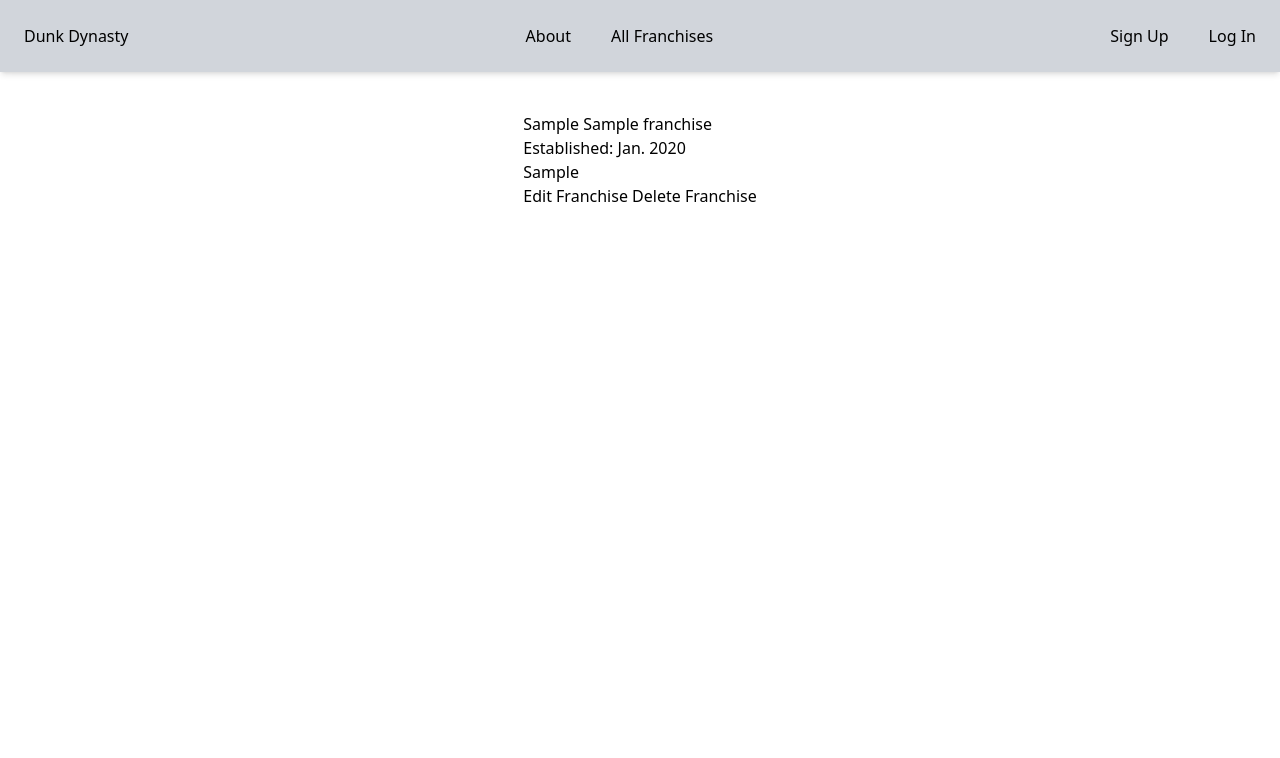
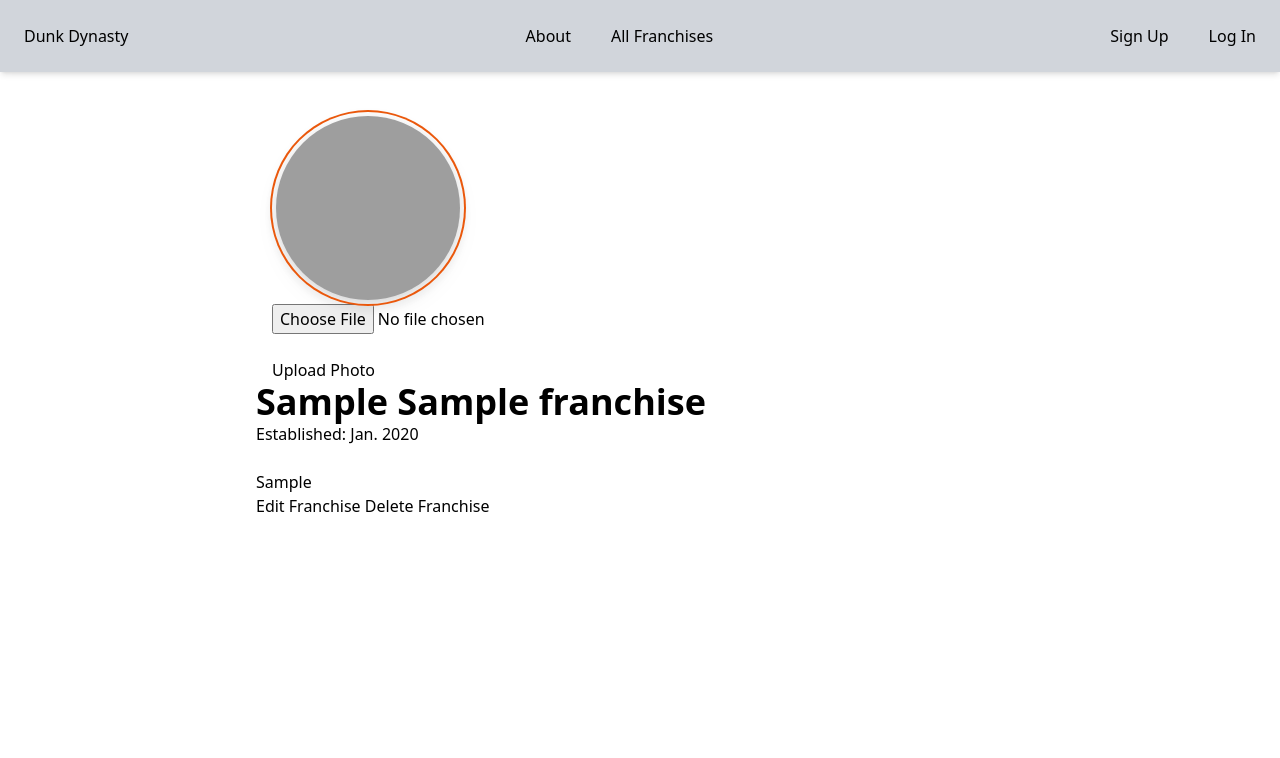
Before and after one commit to zachkurfirst/dunk-dynasty, a Django app: page /franchises/1/ in a window 1280 px wide. Shown: the top 758 px of the page. Run offline with Django 5.2, Linux system fonts and the light colour scheme; tables that the repository leaves empty hold one stand-in row (values such as "Sample post"); style sheets or scripts are compiled from the project's sources; some libraries are stand-ins or nearby versions; grey boxes are pictures that could not be loaded.

Commit message:
complete s3 image upload functionality

```diff
--- a/main_app/admin.py
+++ b/main_app/admin.py
@@ -1,5 +1,6 @@
 from django.contrib import admin
 # Import model
-from .models import Franchise
+from .models import Franchise, Photo
 # Register your models here.
 admin.site.register(Franchise)
+admin.site.register(Photo)
--- a/main_app/templates/franchises/detail.html
+++ b/main_app/templates/franchises/detail.html
@@ -1,13 +1,33 @@
 {% extends 'base.html' %}
 
 {% block content %}
-
-<h1>{{ franchise.city }} {{ franchise.name }}</h1>
-<h2>Established: {{ franchise.established|date:'N Y' }}</h2>
-<p>{{ franchise.motto }}</p>
-<div>
-    <a href="{% url 'franchises_update' franchise.id %}" class="btn">Edit Franchise</a>
-    <a href="{% url 'franchises_delete' franchise.id %}" class="btn">Delete Franchise</a>
+<div class="flex flex-wrap" id="header">
+    <div class="w-3/4 sm:w-1/2 px-4" id="photo">
+        {% for photo in franchise.photo_set.all %}
+        <img class="rounded-full w-48 h-48 p-1 align-middle ring-2 ring-orange-600 drop-shadow-lg" src="{{ photo.url }}" alt="Photo for {{ franchise.city }} {{ franchise.name }}">
+        {% empty %}
+        <!-- <div class="center-align">No Photos Uploaded (insert placeholder)</div> -->
+        <svg xmlns="http://www.w3.org/2000/svg" viewBox="0 0 24 24" fill="currentColor" class="w-3/4">
+            <path fill-rule="evenodd" d="M1.5 6a2.25 2.25 0 0 1 2.25-2.25h16.5A2.25 2.25 0 0 1 22.5 6v12a2.25 2.25 0 0 1-2.25 2.25H3.75A2.25 2.25 0 0 1 1.5 18V6ZM3 16.06V18c0 .414.336.75.75.75h16.5A.75.75 0 0 0 21 18v-1.94l-2.69-2.689a1.5 1.5 0 0 0-2.12 0l-.88.879.97.97a.75.75 0 1 1-1.06 1.06l-5.16-5.159a1.5 1.5 0 0 0-2.12 0L3 16.061Zm10.125-7.81a1.125 1.125 0 1 1 2.25 0 1.125 1.125 0 0 1-2.25 0Z" clip-rule="evenodd" />
+          </svg>
+        {% endfor %}
+        <form action="{% url 'add_photo' franchise.id %}" enctype="multipart/form-data" method="POST">
+            {% csrf_token %}
+            <input type="file" name="photo-file">
+            <br><br>
+            <button type="submit">Upload Photo</button>
+        </form>
+    </div>
+    <div id="franchise-info">
+        <h1 class="text-4xl font-bold">{{ franchise.city }} {{ franchise.name }}</h1>
+        <h2>Established: {{ franchise.established|date:'N Y' }}</h2>
+        <br>
+        <p>{{ franchise.motto }}</p>
+        <div>
+            <a href="{% url 'franchises_update' franchise.id %}" class="btn">Edit Franchise</a>
+            <a href="{% url 'franchises_delete' franchise.id %}" class="btn">Delete Franchise</a>
+        </div>
+    </div>
 </div>
 
 {% endblock %}
--- a/theme/static/css/dist/styles.css
+++ b/theme/static/css/dist/styles.css
@@ -827,8 +827,89 @@ select {
   height: 100vh;
 }
 
+.h-auto {
+  height: auto;
+}
+
+.h-6 {
+  height: 1.5rem;
+}
+
+.h-96 {
+  height: 24rem;
+}
+
+.h-24 {
+  height: 6rem;
+}
+
+.h-36 {
+  height: 9rem;
+}
+
+.h-48 {
+  height: 12rem;
+}
+
+.max-h-96 {
+  max-height: 24rem;
+}
+
 .w-full {
   width: 100%;
+}
+
+.w-6 {
+  width: 1.5rem;
+}
+
+.w-fit {
+  width: -moz-fit-content;
+  width: fit-content;
+}
+
+.w-3\/4 {
+  width: 75%;
+}
+
+.w-6\/12 {
+  width: 50%;
+}
+
+.w-1\/2 {
+  width: 50%;
+}
+
+.w-96 {
+  width: 24rem;
+}
+
+.w-24 {
+  width: 6rem;
+}
+
+.w-36 {
+  width: 9rem;
+}
+
+.w-48 {
+  width: 12rem;
+}
+
+.max-w-full {
+  max-width: 100%;
+}
+
+.max-w-lg {
+  max-width: 32rem;
+}
+
+.max-w-96 {
+  max-width: 24rem;
+}
+
+.max-w-none {
+  max-width: none;
 }
 
 .grow {
@@ -841,6 +922,10 @@ select {
 
 .flex-col {
   flex-direction: column;
+}
+
+.flex-wrap {
+  flex-wrap: wrap;
 }
 
 .items-center {
@@ -868,12 +953,28 @@ select {
   row-gap: 0.5rem;
 }
 
+.overflow-hidden {
+  overflow: hidden;
+}
+
+.rounded-full {
+  border-radius: 9999px;
+}
+
+.rounded {
+  border-radius: 0.25rem;
+}
+
 .border {
   border-width: 1px;
 }
 
 .border-2 {
   border-width: 2px;
+}
+
+.border-none {
+  border-style: none;
 }
 
 .bg-gray-300 {
@@ -890,12 +991,25 @@ select {
   padding: 1.5rem;
 }
 
+.p-1 {
+  padding: 0.25rem;
+}
+
+.px-4 {
+  padding-left: 1rem;
+  padding-right: 1rem;
+}
+
 .pt-0 {
   padding-top: 0px;
 }
 
 .text-right {
   text-align: right;
+}
+
+.align-middle {
+  vertical-align: middle;
 }
 
 .font-serif {
@@ -910,6 +1024,21 @@ select {
 .text-5xl {
   font-size: 3rem;
   line-height: 1;
+}
+
+.text-3xl {
+  font-size: 1.875rem;
+  line-height: 2.25rem;
+}
+
+.text-6xl {
+  font-size: 3.75rem;
+  line-height: 1;
+}
+
+.text-4xl {
+  font-size: 2.25rem;
+  line-height: 2.5rem;
 }
 
 .font-bold {
@@ -943,13 +1072,67 @@ select {
   color: rgb(239 68 68 / var(--tw-text-opacity));
 }
 
+.text-gray-400 {
+  --tw-text-opacity: 1;
+  color: rgb(156 163 175 / var(--tw-text-opacity));
+}
+
+.text-gray-700 {
+  --tw-text-opacity: 1;
+  color: rgb(55 65 81 / var(--tw-text-opacity));
+}
+
 .shadow-md {
   --tw-shadow: 0 4px 6px -1px rgb(0 0 0 / 0.1), 0 2px 4px -2px rgb(0 0 0 / 0.1);
   --tw-shadow-colored: 0 4px 6px -1px var(--tw-shadow-color), 0 2px 4px -2px var(--tw-shadow-color);
   box-shadow: var(--tw-ring-offset-shadow, 0 0 #0000), var(--tw-ring-shadow, 0 0 #0000), var(--tw-shadow);
 }
 
+.shadow-2xl {
+  --tw-shadow: 0 25px 50px -12px rgb(0 0 0 / 0.25);
+  --tw-shadow-colored: 0 25px 50px -12px var(--tw-shadow-color);
+  box-shadow: var(--tw-ring-offset-shadow, 0 0 #0000), var(--tw-ring-shadow, 0 0 #0000), var(--tw-shadow);
+}
+
+.ring-2 {
+  --tw-ring-offset-shadow: var(--tw-ring-inset) 0 0 0 var(--tw-ring-offset-width) var(--tw-ring-offset-color);
+  --tw-ring-shadow: var(--tw-ring-inset) 0 0 0 calc(2px + var(--tw-ring-offset-width)) var(--tw-ring-color);
+  box-shadow: var(--tw-ring-offset-shadow), var(--tw-ring-shadow), var(--tw-shadow, 0 0 #0000);
+}
+
+.ring-gray-400 {
+  --tw-ring-opacity: 1;
+  --tw-ring-color: rgb(156 163 175 / var(--tw-ring-opacity));
+}
+
+.ring-orange-800 {
+  --tw-ring-opacity: 1;
+  --tw-ring-color: rgb(154 52 18 / var(--tw-ring-opacity));
+}
+
+.ring-orange-600 {
+  --tw-ring-opacity: 1;
+  --tw-ring-color: rgb(234 88 12 / var(--tw-ring-opacity));
+}
+
+.drop-shadow-lg {
+  --tw-drop-shadow: drop-shadow(0 10px 8px rgb(0 0 0 / 0.04)) drop-shadow(0 4px 3px rgb(0 0 0 / 0.1));
+  filter: var(--tw-blur) var(--tw-brightness) var(--tw-contrast) var(--tw-grayscale) var(--tw-hue-rotate) var(--tw-invert) var(--tw-saturate) var(--tw-sepia) var(--tw-drop-shadow);
+}
+
 @media (min-width: 640px) {
+  .sm\:w-4\/12 {
+    width: 33.333333%;
+  }
+
+  .sm\:w-1\/3 {
+    width: 33.333333%;
+  }
+
+  .sm\:w-1\/2 {
+    width: 50%;
+  }
+
   .sm\:grid-cols-2 {
     grid-template-columns: repeat(2, minmax(0, 1fr));
   }
```
